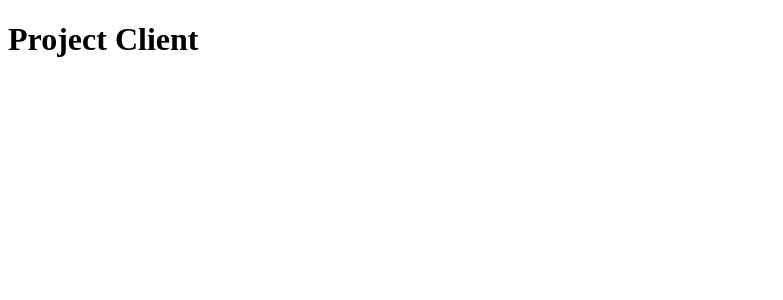
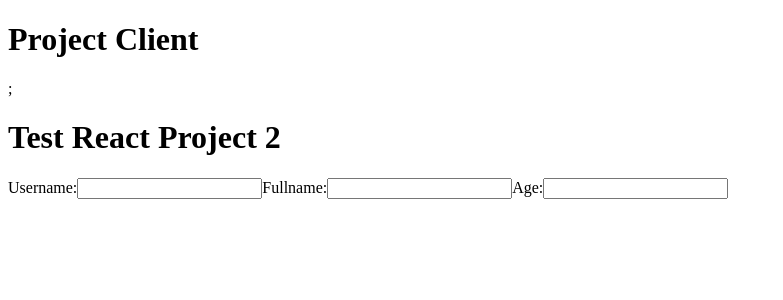
Before and after one commit to TrinitasAccounting/Small_Project_Components, a React (Create React App) app in the folder client/: page / in a window 1280 px wide. Shown: the top 300 px of the page, without its empty margins (0-783 px from the left). Built offline with nearby package versions, Linux system fonts and the light colour scheme.

Commit message:
adding inputs to form and layouts

```diff
--- a/client/src/components/App.js
+++ b/client/src/components/App.js
@@ -1,8 +1,15 @@
 import React, { useEffect, useState } from "react";
 import { Switch, Route } from "react-router-dom";
 
+import ReactProject2 from "./ReactProject2";
+
 function App() {
-  return <h1>Project Client</h1>;
+  return (
+    <>
+      <h1>Project Client</h1>;
+      <ReactProject2 />
+    </>
+  )
 }
 
 export default App;
--- /dev/null
+++ b/client/src/components/ReactProject2.js
@@ -0,0 +1,38 @@
+import { useState } from "react";
+
+
+function ReactProject2() {
+
+    // set form data state
+    const [formData, setFormData] = useState({
+        username: "",
+        fullname: "",
+        age: ""
+    })
+
+
+    // function to handle form update
+
+
+    // function to print the form data onsubmit
+
+
+    return (
+        <>
+            <h1>Test React Project 2</h1>
+            <form>
+                <label>Username:
+                    <input type="text" value={formData.username} />
+                </label>
+                <label>Fullname:
+                    <input type="text" value={formData.fullname} />
+                </label>
+                <label>Age:
+                    <input type="text" value={formData.age} />
+                </label>
+            </form>
+        </>
+    )
+}
+
+export default ReactProject2;
```
Also changed, not shown: 1 other file (tests, documents, lock files or other folders).
